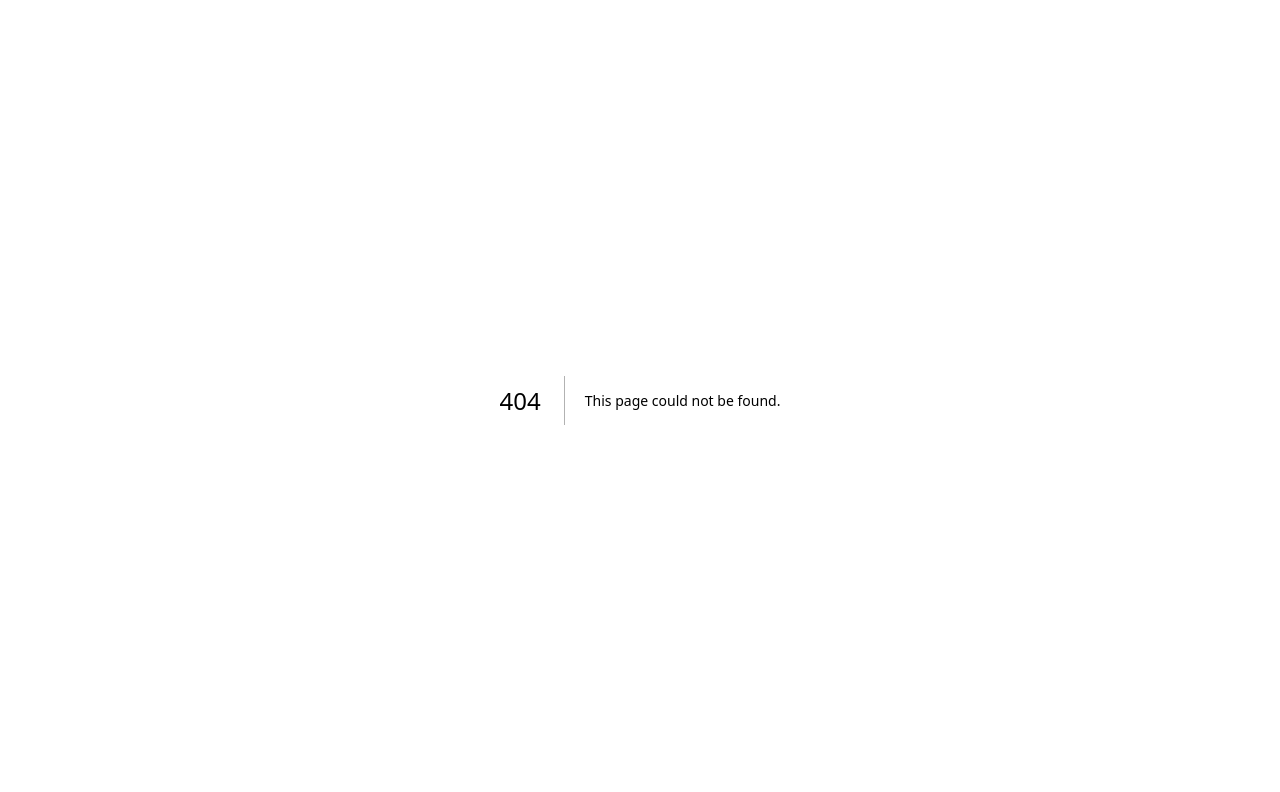
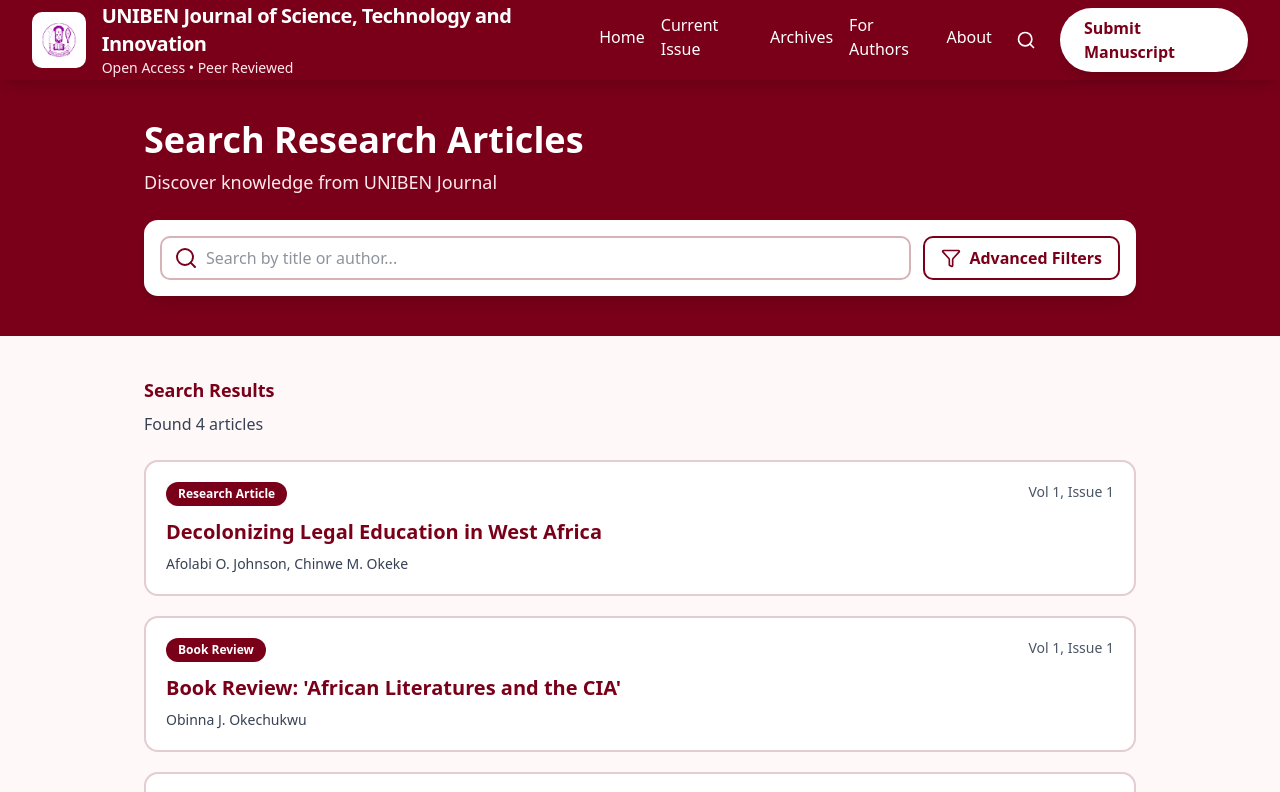
Before and after one commit to unibeninterns/ubjh_client, a Next.js app: page /search in a window 1280 px wide. Before the commit this address had no page. Shown: the top 792 px of the page. Built offline with nearby package versions, Linux system fonts and the light colour scheme.

Commit message:
Added the search page and modified the header

```diff
--- /dev/null
+++ b/src/app/(public)/search/page.tsx
@@ -0,0 +1,229 @@
+"use client";
+
+import { useState } from "react";
+import Link from "next/link";
+import { Search, Filter, X } from "lucide-react";
+import Header from "@/components/Header";
+import Footer from "@/components/Footer";
+
+interface Article {
+  id: string;
+  title: string;
+  authors: string[];
+  articleType: string;
+  issue: string;
+}
+
+export default function SearchPage() {
+  const [query, setQuery] = useState("");
+  const [showFilters, setShowFilters] = useState(false);
+  const [filterType, setFilterType] = useState("");
+  const [filterAuthor, setFilterAuthor] = useState("");
+  const [filterIssue, setFilterIssue] = useState("");
+
+  // Demo data
+  const articles: Article[] = [
+    {
+      id: "001",
+      title: "Decolonizing Legal Education in West Africa",
+      authors: ["Afolabi O. Johnson", "Chinwe M. Okeke"],
+      articleType: "Research Article",
+      issue: "Vol 1, Issue 1",
+    },
+    {
+      id: "002",
+      title: "Book Review: 'African Literatures and the CIA'",
+      authors: ["Obinna J. Okechukwu"],
+      articleType: "Book Review",
+      issue: "Vol 1, Issue 1",
+    },
+    {
+      id: "003",
+      title: "Ubuntu Philosophy and Contemporary African Ethics",
+      authors: ["Chukwudi A. Mbah"],
+      articleType: "Research Article",
+      issue: "Vol 1, Issue 2",
+    },
+    {
+      id: "004",
+      title: "Reimagining Justice: Indigenous Dispute Resolution Systems",
+      authors: ["Ngozi E. Chike", "Samuel B. Adeyemi"],
+      articleType: "Research Article",
+      issue: "Vol 1, Issue 2",
+    },
+  ];
+
+  // Filtering logic
+  const filteredArticles =
+    query === "" && filterType === "" && filterAuthor === "" && filterIssue === ""
+      ? articles
+      : articles.filter((article) => {
+          const matchesQuery =
+            query === "" ||
+            article.title.toLowerCase().includes(query.toLowerCase()) ||
+            article.authors.some((a) => a.toLowerCase().includes(query.toLowerCase()));
+
+          const matchesType =
+            filterType === "" ||
+            article.articleType.toLowerCase() === filterType.toLowerCase();
+
+          const matchesAuthor =
+            filterAuthor === "" ||
+            article.authors.some((a) =>
+              a.toLowerCase().includes(filterAuthor.toLowerCase())
+            );
+
+          const matchesIssue =
+            filterIssue === "" ||
+            article.issue.toLowerCase().includes(filterIssue.toLowerCase());
+
+          return matchesQuery && matchesType && matchesAuthor && matchesIssue;
+        });
+
+  return (
+    <div className="min-h-screen bg-[#FFF8F9]">
+      <Header />
+
+      {/* 🔍 Search Section */}
+      <section className="bg-[#7A0019] text-white py-10">
+        <div className="max-w-5xl mx-auto px-4">
+          <h1 className="text-3xl md:text-4xl font-bold mb-2">
+            Search Research Articles
+          </h1>
+          <p className="text-[#FFE9EE] text-lg mb-6">
+            Discover knowledge from UNIBEN Journal
+          </p>
+
+          <div className="bg-white rounded-xl shadow-lg p-4 flex flex-col md:flex-row gap-3 items-stretch">
+            {/* Search Input */}
+            <div className="flex items-center gap-2 flex-1 border-2 border-[#7A0019]/30 rounded-lg px-3 py-2">
+              <Search className="text-[#7A0019]" />
+              <input
+                type="text"
+                placeholder="Search by title or author..."
+                value={query}
+                onChange={(e) => setQuery(e.target.value)}
+                className="flex-1 text-gray-800 outline-none"
+              />
+            </div>
+
+            {/* Filters Button */}
+            <button
+              onClick={() => setShowFilters(!showFilters)}
+              className="inline-flex items-center justify-center gap-2 border-2 border-[#7A0019] text-[#7A0019] px-4 py-2 rounded-lg hover:bg-[#7A0019] hover:text-white transition-all font-semibold"
+            >
+              <Filter className="h-5 w-5" />
+              Advanced Filters
+            </button>
+          </div>
+
+          {/* Advanced Filters */}
+          {showFilters && (
+            <div className="mt-4 bg-white rounded-xl shadow-lg p-5 text-gray-800 border border-[#7A0019]/20">
+              <div className="flex justify-between items-center mb-4">
+                <h3 className="font-bold text-lg text-[#7A0019] flex items-center gap-2">
+                  <Filter className="h-5 w-5" />
+                  Advanced Filters
+                </h3>
+                <button
+                  onClick={() => setShowFilters(false)}
+                  className="text-gray-500 hover:text-[#7A0019]"
+                >
+                  <X className="h-5 w-5" />
+                </button>
+              </div>
+
+              <div className="grid grid-cols-1 md:grid-cols-3 gap-4">
+                {/* Article Type */}
+                <div>
+                  <label className="block text-sm font-semibold mb-1 text-[#7A0019]">
+                    Article Type
+                  </label>
+                  <select
+                    value={filterType}
+                    onChange={(e) => setFilterType(e.target.value)}
+                    className="w-full px-3 py-2 border-2 border-[#7A0019]/30 rounded-lg focus:ring-2 focus:ring-[#7A0019]"
+                  >
+                    <option value="">All</option>
+                    <option value="Research Article">Research Article</option>
+                    <option value="Book Review">Book Review</option>
+                  </select>
+                </div>
+
+                {/* Author */}
+                <div>
+                  <label className="block text-sm font-semibold mb-1 text-[#7A0019]">
+                    Author
+                  </label>
+                  <input
+                    type="text"
+                    placeholder="Enter author name"
+                    value={filterAuthor}
+                    onChange={(e) => setFilterAuthor(e.target.value)}
+                    className="w-full px-3 py-2 border-2 border-[#7A0019]/30 rounded-lg focus:ring-2 focus:ring-[#7A0019]"
+                  />
+                </div>
+
+                {/* Issue */}
+                <div>
+                  <label className="block text-sm font-semibold mb-1 text-[#7A0019]">
+                    Issue / Volume
+                  </label>
+                  <input
+                    type="text"
+                    placeholder="e.g. Vol 1, Issue 1"
+                    value={filterIssue}
+                    onChange={(e) => setFilterIssue(e.target.value)}
+                    className="w-full px-3 py-2 border-2 border-[#7A0019]/30 rounded-lg focus:ring-2 focus:ring-[#7A0019]"
+                  />
+                </div>
+              </div>
+            </div>
+          )}
+        </div>
+      </section>
+
+      {/* 📰 Results Section */}
+      <section className="py-10">
+        <div className="max-w-5xl mx-auto px-4">
+          <h2 className="text-lg font-bold text-[#7A0019] mb-2">
+            Search Results
+          </h2>
+          <p className="text-gray-700 mb-6">
+            Found {filteredArticles.length}{" "}
+            {filteredArticles.length === 1 ? "article" : "articles"}
+          </p>
+
+          <div className="space-y-5">
+            {filteredArticles.map((article) => (
+              <Link
+                key={article.id}
+                href={`/articles/${article.id}`}
+                className="block bg-white border-2 border-[#7A0019]/20 rounded-xl p-5 hover:border-[#7A0019] hover:shadow-xl transition-all"
+              >
+                <div className="flex flex-wrap justify-between items-start gap-3 mb-3">
+                  <span className="inline-flex px-3 py-1 bg-[#7A0019] text-white text-xs font-bold rounded-full">
+                    {article.articleType}
+                  </span>
+                  <span className="text-sm text-gray-600">{article.issue}</span>
+                </div>
+                <h3 className="text-xl font-bold text-[#7A0019] mb-2 hover:underline">
+                  {article.title}
+                </h3>
+                <p className="text-gray-700 text-sm">
+                  {article.authors.join(", ")}
+                </p>
+              </Link>
+            ))}
+
+            {filteredArticles.length === 0 && (
+              <p className="text-gray-600 italic">No matching results found.</p>
+            )}
+          </div>
+        </div>
+      </section>
+
+      <Footer />
+    </div>
+  );
+}
--- a/src/components/Header.tsx
+++ b/src/components/Header.tsx
@@ -44,10 +44,19 @@
     { href: "/about", label: "About" },
   ];
 
+  const linkClass = (path: string) =>
+    `relative font-medium pb-1 border-b-2 transition-colors ${
+      pathname === path
+        ? "font-bold border-[#FFE9EE] text-[#FFE9EE]"
+        : "border-transparent text-white hover:text-[#FFE9EE] hover:border-[#FFE9EE]"
+    }`;
+
   return (
     <header className="bg-[#7A0019] text-white shadow-lg sticky top-0 z-50">
       <div className="max-w-7xl mx-auto px-4 sm:px-6 lg:px-8">
+        {/* Top Row */}
         <div className="flex items-center justify-between h-20">
+          {/* Logo + Title */}
           <Link href="/" className="flex items-center gap-4 group">
             <div className="w-14 h-14 bg-white rounded-lg flex items-center justify-center transition-transform group-hover:scale-105">
               <Image
@@ -60,7 +69,7 @@
             </div>
             <div>
               <h1 className="text-lg md:text-xl font-bold tracking-tight transition-colors group-hover:text-[#FFE9EE]">
-                UNIBEN Journal of Humanities
+                UNIBEN Journal of Science, Technology and Innovation
               </h1>
               <p className="text-sm text-[#FFE9EE] font-medium">
                 Open Access • Peer Reviewed
@@ -68,22 +77,15 @@
             </div>
           </Link>
 
-          <nav className="hidden lg:flex items-center gap-6">
+          {/* Desktop Navigation */}
+          <nav className="hidden lg:flex items-center gap-4">
             {navLinks.map((link) => (
-              <Link
-                key={link.href}
-                href={link.href}
-                className={`relative text-sm font-medium transition-colors hover:text-[#FFE9EE] ${
-                  pathname === link.href ? "text-[#FFE9EE]" : "text-white"
-                }`}
-              >
+              <Link key={link.href} href={link.href} className={linkClass(link.href)}>
                 {link.label}
-                {pathname === link.href && (
-                  <span className="absolute -bottom-1 left-0 right-0 h-0.5 bg-[#FFE9EE] rounded-full" />
-                )}
               </Link>
             ))}
 
+            {/* Search Toggle */}
             {!isHomePage && (
               <button
                 onClick={() => setIsSearchOpen(!isSearchOpen)}
@@ -94,6 +96,7 @@
               </button>
             )}
 
+            {/* Submit Button */}
             <Link
               href="/submission"
               className="bg-white text-[#7A0019] px-6 py-2 rounded-full font-semibold hover:bg-[#FFE9EE] transition-all shadow-lg hover:shadow-xl hover:scale-105"
@@ -102,6 +105,7 @@
             </Link>
           </nav>
 
+          {/* Mobile Menu + Search */}
           <div className="lg:hidden flex items-center gap-2">
             {!isHomePage && (
               <button
@@ -109,7 +113,7 @@
                 className="p-2 hover:bg-white/10 rounded-full transition-colors"
                 aria-label="Search"
               >
-                <Search className="h-5 w-5" />
+                <Search className="h-6 w-6" />
               </button>
             )}
             <button
@@ -122,6 +126,7 @@
           </div>
         </div>
 
+        {/* Search Bar */}
         {!isHomePage && isSearchOpen && (
           <div className="pb-4 animate-fade-in">
             <div className="relative">
@@ -146,6 +151,7 @@
         )}
       </div>
 
+      {/* Mobile Menu */}
       {isMenuOpen && (
         <div className="lg:hidden bg-[#5A0A1A] border-t border-white/10 animate-slide-down">
           <nav className="flex flex-col p-6 space-y-4">
@@ -154,17 +160,29 @@
                 key={link.href}
                 href={link.href}
                 onClick={() => setIsMenuOpen(false)}
-                className={`text-base font-medium transition-colors hover:text-[#FFE9EE] ${
-                  pathname === link.href ? "text-[#FFE9EE]" : "text-white"
-                }`}
+                className={linkClass(link.href)}
               >
                 {link.label}
               </Link>
             ))}
+
+            {/* Mobile Search */}
+            <Link
+              href="/search"
+              onClick={() => setIsMenuOpen(false)}
+              className={`flex items-center gap-2 pb-1 border-b-2 ${
+                pathname === "/search"
+                  ? "font-bold border-[#FFE9EE] text-[#FFE9EE]"
+                  : "border-transparent text-white hover:text-[#FFE9EE] hover:border-[#FFE9EE]"
+              }`}
+            >
+              <Search size={20} /> Advanced Search
+            </Link>
+
             <Link
               href="/submission"
               onClick={() => setIsMenuOpen(false)}
-              className="bg-white text-[#7A0019] px-6 py-3 rounded-full font-semibold hover:bg-[#FFE9EE] transition-all text-center"
+              className="bg-white text-[#7A0019] px-6 py-3 rounded-full font-semibold hover:bg-[#FFE9EE] transition-all text-center shadow-lg hover:shadow-xl"
             >
               Submit Manuscript
             </Link>
```
